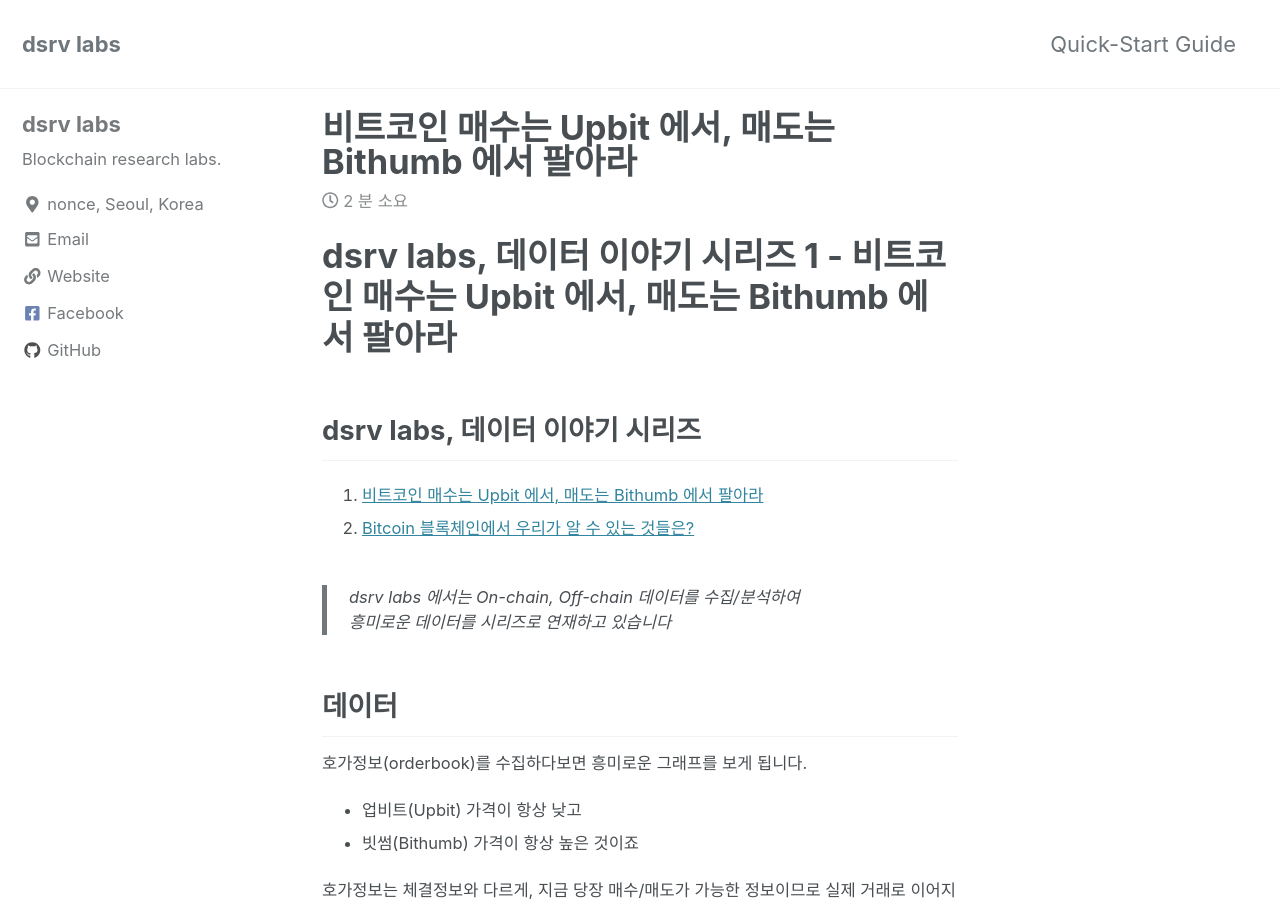
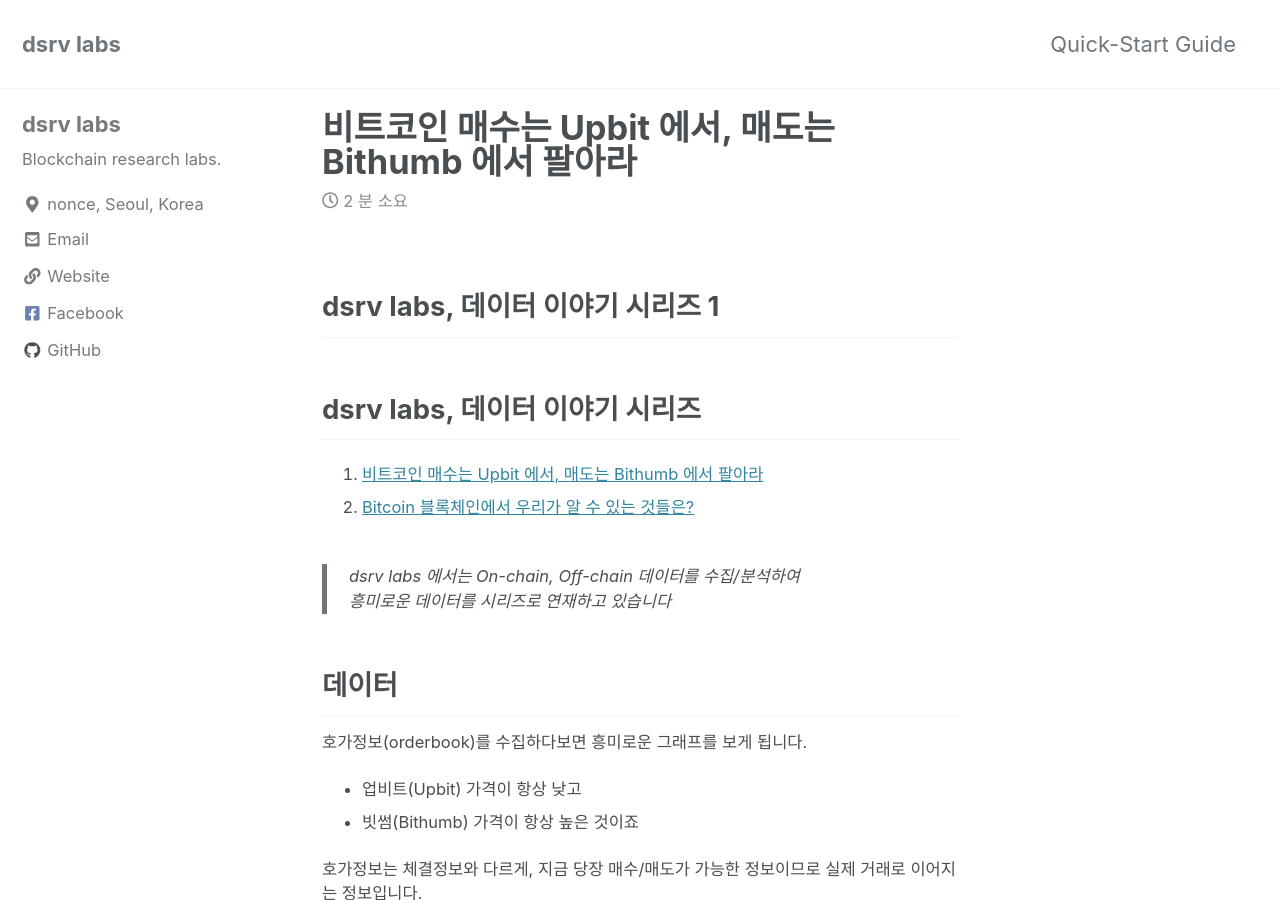
Before and after one commit to dsrvlabs/dsrvlabs.github.io, a Jekyll site: the page built from _posts/2019-08-28-비트코인_호가차이.md, in a window 1280 px wide and 900 px high. Built offline with Jekyll 4.4.1, drawn with Linux system fonts in a browser that asks for light colours; cached includes are drawn as plain includes; nearby versions of some CDN libraries; comment, search, counter and statistics services are not loaded.

Commit message:
Update sub title of blog posts
Update sub title of blog posts

Signed-off-by: Hyung-Kyu Choi <hyungkyu.choi@gmail.com>

```diff
--- a/_posts/2019-08-28-비트코인_호가차이.md
+++ b/_posts/2019-08-28-비트코인_호가차이.md
@@ -4,7 +4,7 @@
 categories: blog news
 comments: true
 ---
-# dsrv labs, 데이터 이야기 시리즈 1 - 비트코인 매수는 Upbit 에서, 매도는 Bithumb 에서 팔아라
+## dsrv labs, 데이터 이야기 시리즈 1
 
 ## dsrv labs, 데이터 이야기 시리즈
 
```
Also changed, not shown: _posts/2019-09-10-looking_into_bitcoin_onchaindata.md (+1 -1 lines).
